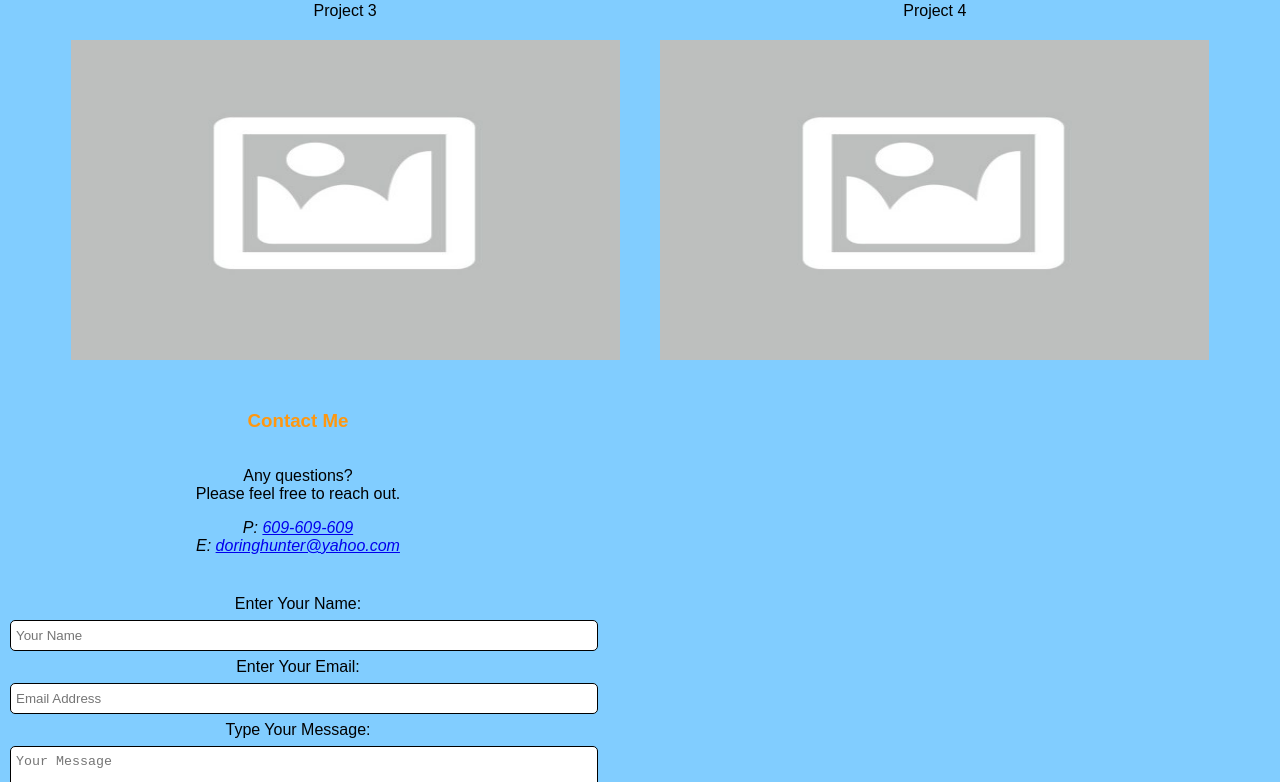
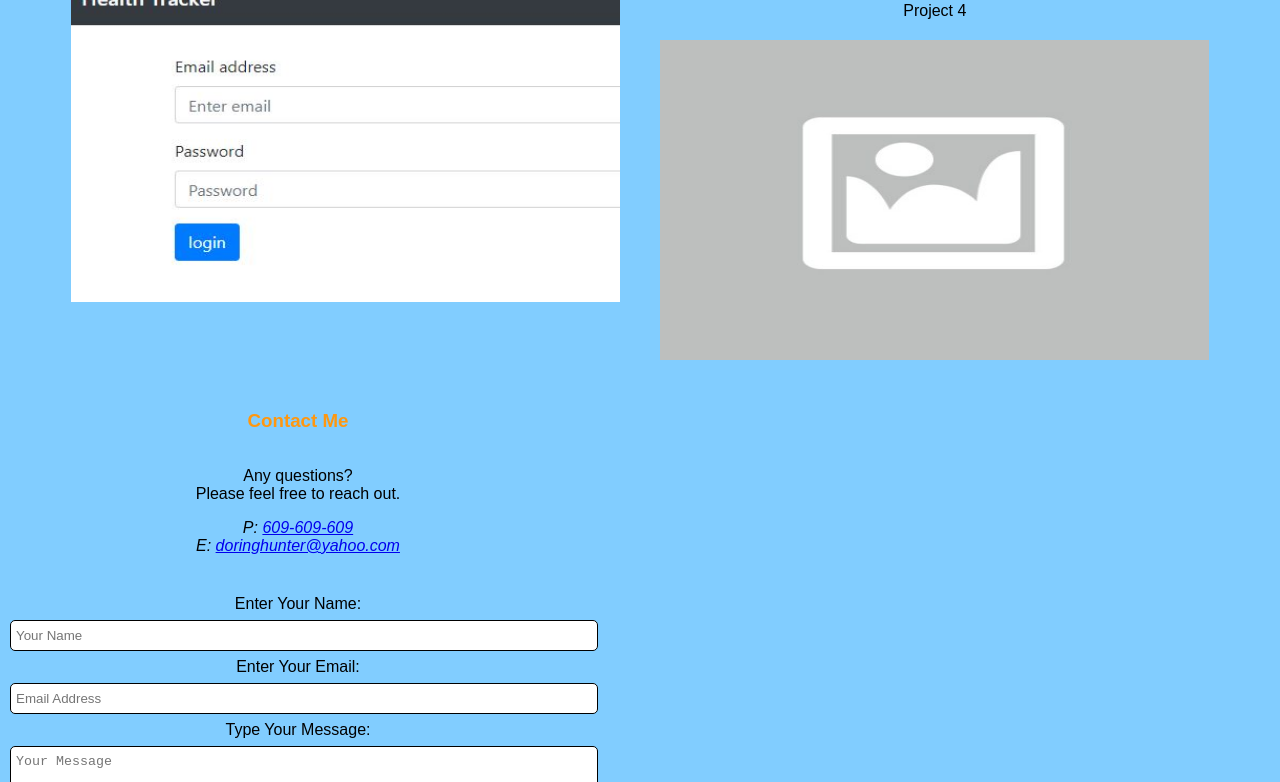
Before and after one commit to Hunyeh/Hunter, a plain HTML site: page index.html in a window 1280 px wide. Shown: the part 938-1720 px from the top of the page. Drawn offline with Linux system fonts and the light colour scheme.

Commit message:
project 2 added

```diff
--- a/index.html
+++ b/index.html
@@ -89,8 +89,9 @@
                     </a>
                 </nav>
                 <nav class="flex-item">
-                    <span>Project 3</span>
-                    <img src="../Hunter/images/placeholder.jpg" alt="placeholder3">
+                    <a href="https://health-tracker-bootcamp.herokuapp.com/">
+                        <img src="../Hunter/images/Health-tracker.JPG" alt="the-huddle">
+                    </a>
                 </nav>
                 <nav class="flex-item">
                     <span>Project 4</span>
```
Also changed, not shown: images/Health-tracker.JPG (added).
